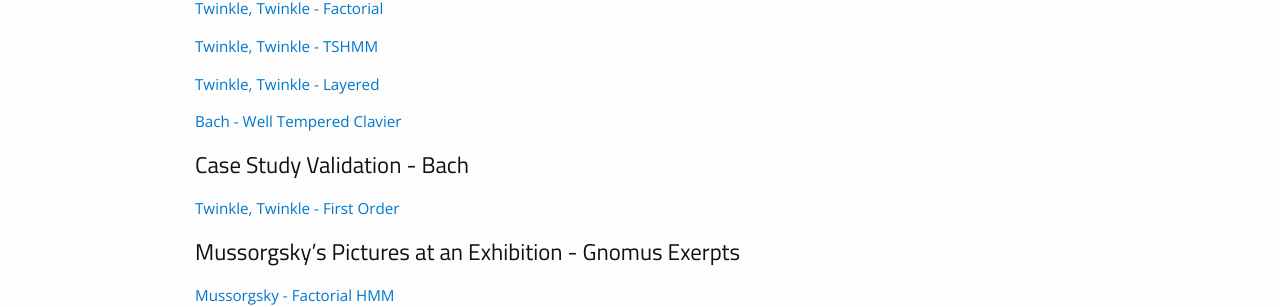
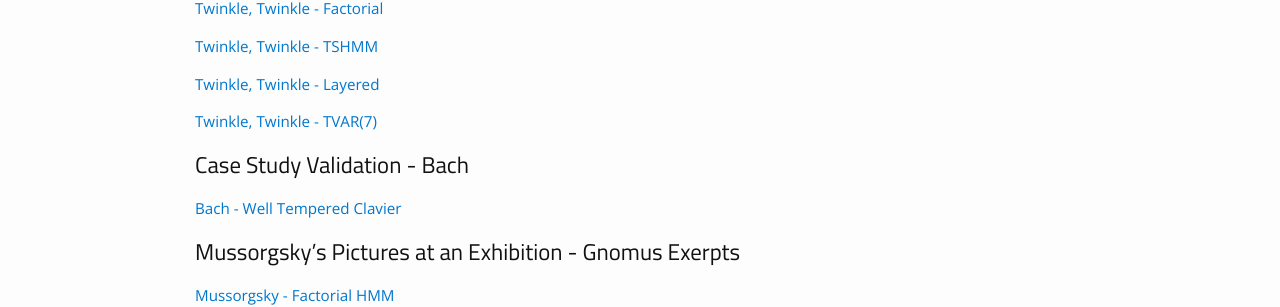
Before and after one commit to aky4wn/Classical-Music-Composition-Using-State-Space-Models, a Jekyll site: the page built from pieces.md, in a window 1280 px wide. Shown: the part 620-927 px from the top of the page. Built offline with Jekyll 4.4.1, drawn with Linux system fonts in a browser that asks for light colours.

Commit message:
Update pieces.md

```diff
--- a/pieces.md
+++ b/pieces.md
@@ -29,11 +29,12 @@
 
 [Twinkle, Twinkle - Layered]({{ site.url }}/Generated Pieces/Twinkle-layered5.mp3)
 
-[Bach - Well Tempered Clavier]({{ site.url }}/Generated Pieces/bach-book2-fugue02-first_order5.mp3)
+[Twinkle, Twinkle - TVAR(7)]({{ site.url }}/Generated Pieces/Twinkle-TVAR7.mp3)
+
 
 ## Case Study Validation - Bach
 
-[Twinkle, Twinkle - First Order]({{ site.url }}/Generated Pieces/Twinkle-first_order5.mp3)
+[Bach - Well Tempered Clavier]({{ site.url }}/Generated Pieces/bach-book2-fugue02-first_order5.mp3)
 
 ## Mussorgsky's Pictures at an Exhibition - Gnomus Exerpts
 
```
